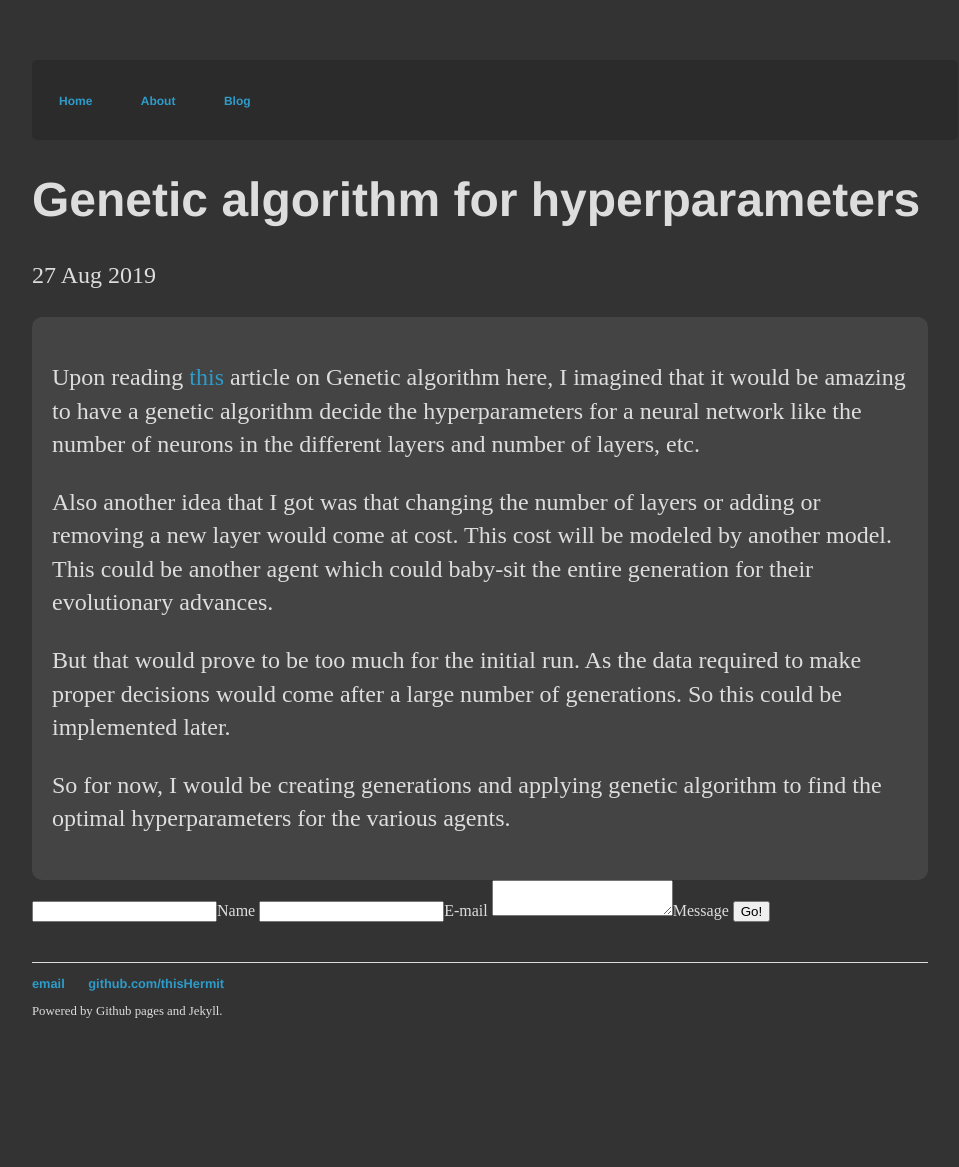
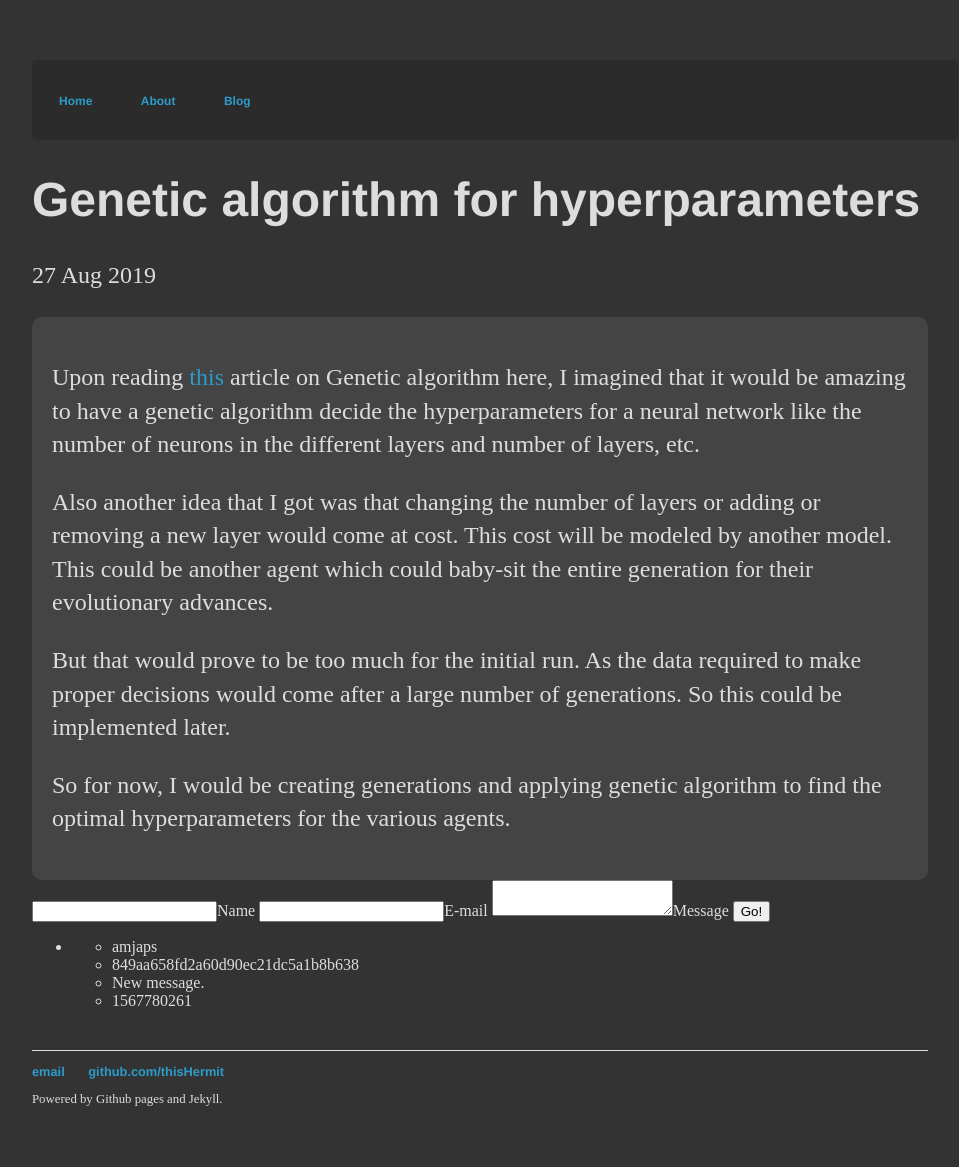
Before and after one commit to thisHermit/thisHermit.github.io, a Jekyll site: the page built from _posts/2019-08-27-genetic-algorithm-for-hyperparameters.markdown, in a window 1280 px wide. Shown: the whole page, without its empty margins (160-1119 px from the left). Built offline with Jekyll 4.4.1, drawn with Linux system fonts in a browser that asks for light colours; comment, search, counter and statistics services are not loaded; before the commit the page ends 1079 px from its top, so only the background shows below that.

Commit message:
Added Static Comments

```diff
--- a/_layouts/post.html
+++ b/_layouts/post.html
@@ -10,7 +10,7 @@ comments: true
   {{ content }}
 </div>
 <form method="POST" action="https://api.staticman.net/v3/entry/github/thisHermit/thisHermit.github.io/master/comments">
-  <input name="options[redirect]" type="hidden" value="https://thisHermit.github.io">
+  <input name="options[redirect]" type="hidden" value="{{ site.url }}/{{ page.id }}">
   <!-- e.g. "2016-01-02-this-is-a-post" -->
   <input name="options[slug]" type="hidden" value="{{ page.slug }}">
   <label><input name="fields[name]" type="text">Name</label>
@@ -19,6 +19,23 @@ comments: true
 
   <button type="submit">Go!</button>
 </form>
+
+<div class="comments">
+  <ul>
+    {% for comment in site.data.comments[page.slug] %}
+      {% assign commentData = comment[1] %}
+      <li>
+        <ul>
+          <li>{{ commentData.name }}</li>
+          <li>{{ commentData.email }}</li>
+          <li>{{ commentData.message }}</li>
+          <li>{{ commentData.date }}</li>
+        </ul>
+      </li>
+    {% endfor %}
+  </ul>
+</div>
+
 <div id="disqus_thread"></div>
 <script>
   /**
--- a/staticman.yml
+++ b/staticman.yml
@@ -7,7 +7,7 @@ comments:
   #
   # Names of the fields the form is allowed to submit. If a field that is
   # not here is part of the request, an error will be thrown.
-  allowedFields: ["name", "email", "url", "message"]
+  allowedFields: ["name", "email", "message"]
 
   # (*) REQUIRED
   #
@@ -40,7 +40,7 @@ comments:
   # Whether entries need to be appproved before they are published to the main
   # branch. If set to `true`, a pull request will be created for your approval.
   # Otherwise, entries will be published to the main branch automatically.
-  moderation: true
+  moderation: false
 
   # Name of the site. Used in notification emails.
   name: "thisHermit.github.io"
```
